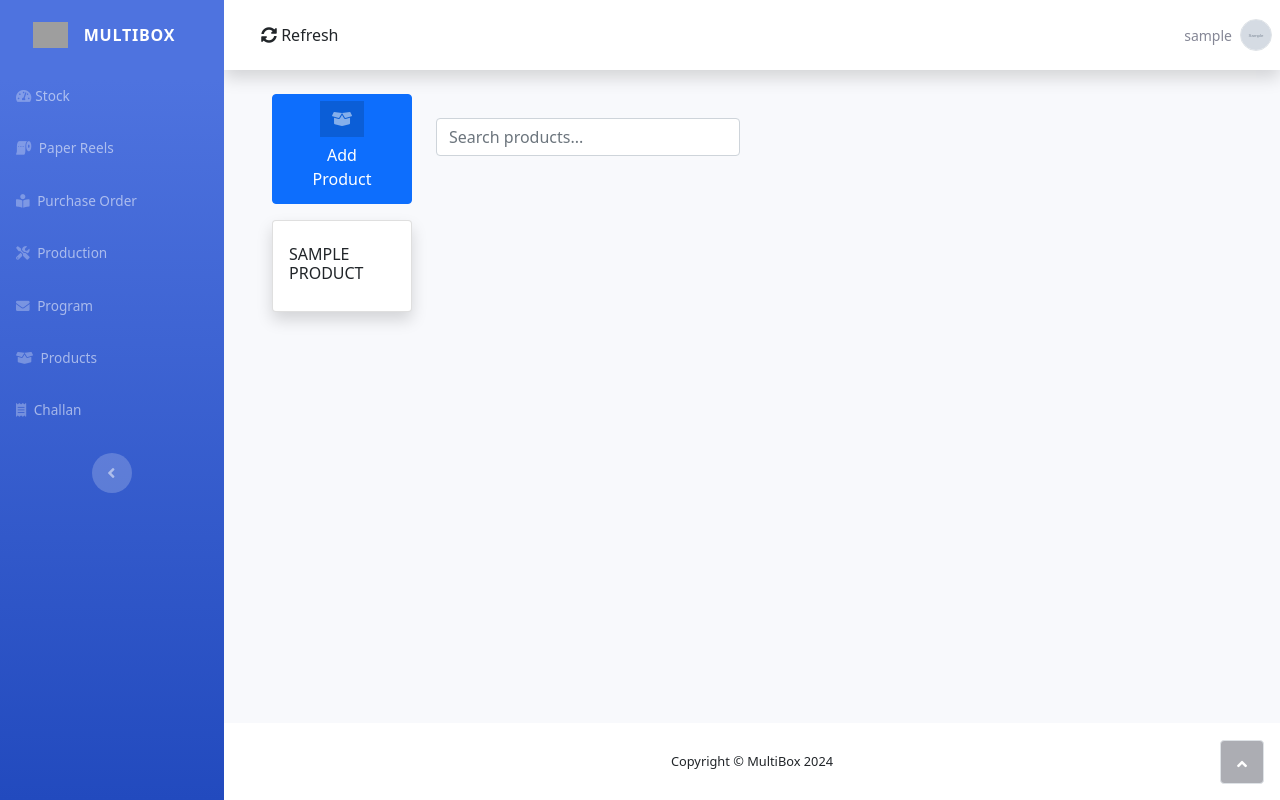
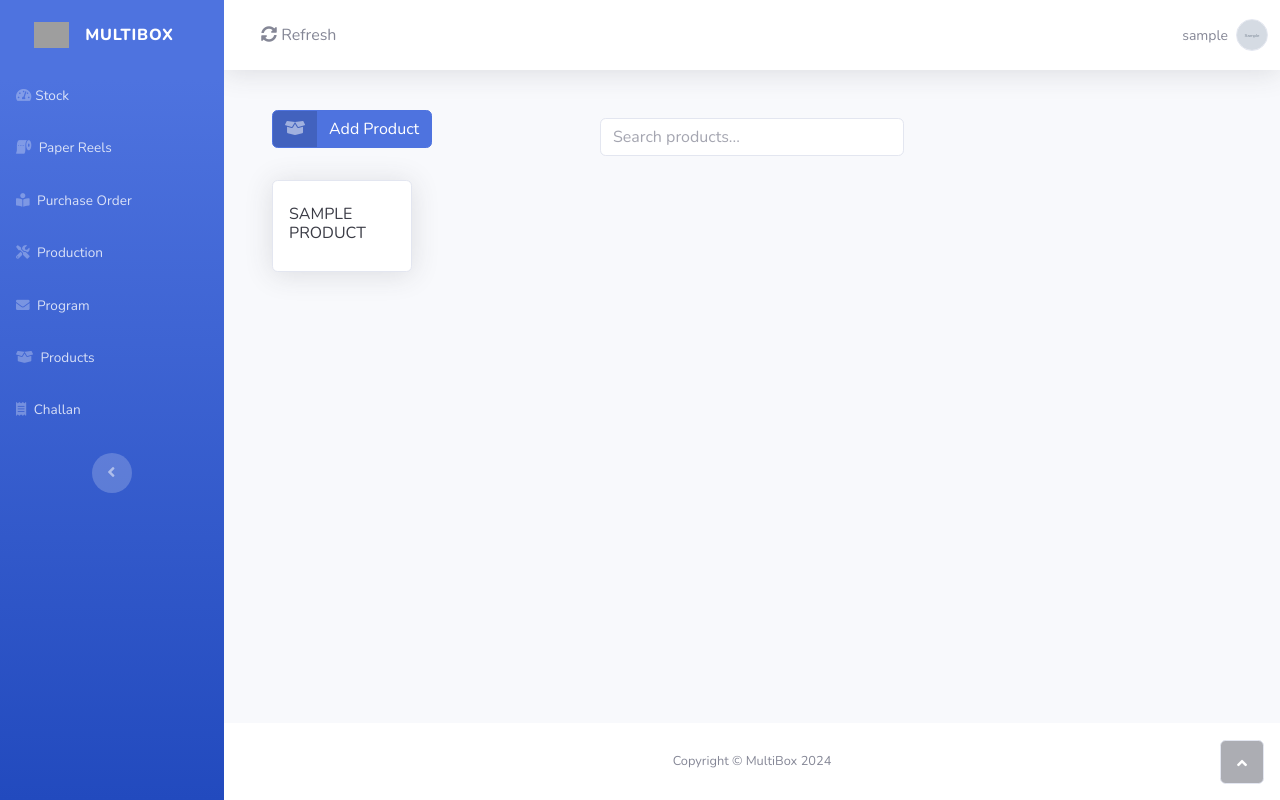
Before and after one commit to JANMAY007/MultiBox, a Django app: page /add_product/ in a window 1280 px wide. Run offline with Django 5.2, Linux system fonts and the light colour scheme; a user stored in the database is signed in; tables that the repository leaves empty hold one stand-in row (values such as "Sample post"); grey boxes marked "Sample" are stand-in pictures; some libraries are stand-ins or nearby versions; grey boxes are pictures that could not be loaded.

Commit message:
Modified Add Product button

```diff
--- a/templates/Corrugation/products.html
+++ b/templates/Corrugation/products.html
@@ -17,7 +17,6 @@
             }, 2500)
         </script>
     {% endif %}
-    <link href="https://cdn.jsdelivr.net/npm/bootstrap@5.1.3/dist/css/bootstrap.min.css" rel="stylesheet">
     <style>
         .card {
             transition: all 0.3s ease;
@@ -29,7 +28,8 @@
     </style>
     <div class="container-fluid">
         <div class="row mb-3">
-            <div class="col-md-2">
+            <div class="col-md-4">
+                <div class="d-flex align-items-center my-3">
                     <!-- Start: Split Button Success -->
                     <a class="btn btn-primary btn-icon-split" role="button" data-bs-toggle="modal"
                        data-bs-target="#addProductModal">
@@ -39,6 +39,7 @@
                         <span class="text-white text">Add Product</span>
                     </a>
                     <!-- End: Split Button Success -->
+                </div>
             </div>
             <div class="col-md-4">
                 <label for="searchBar"></label>
```
Lines whose indentation alone changed are shown as unchanged.
